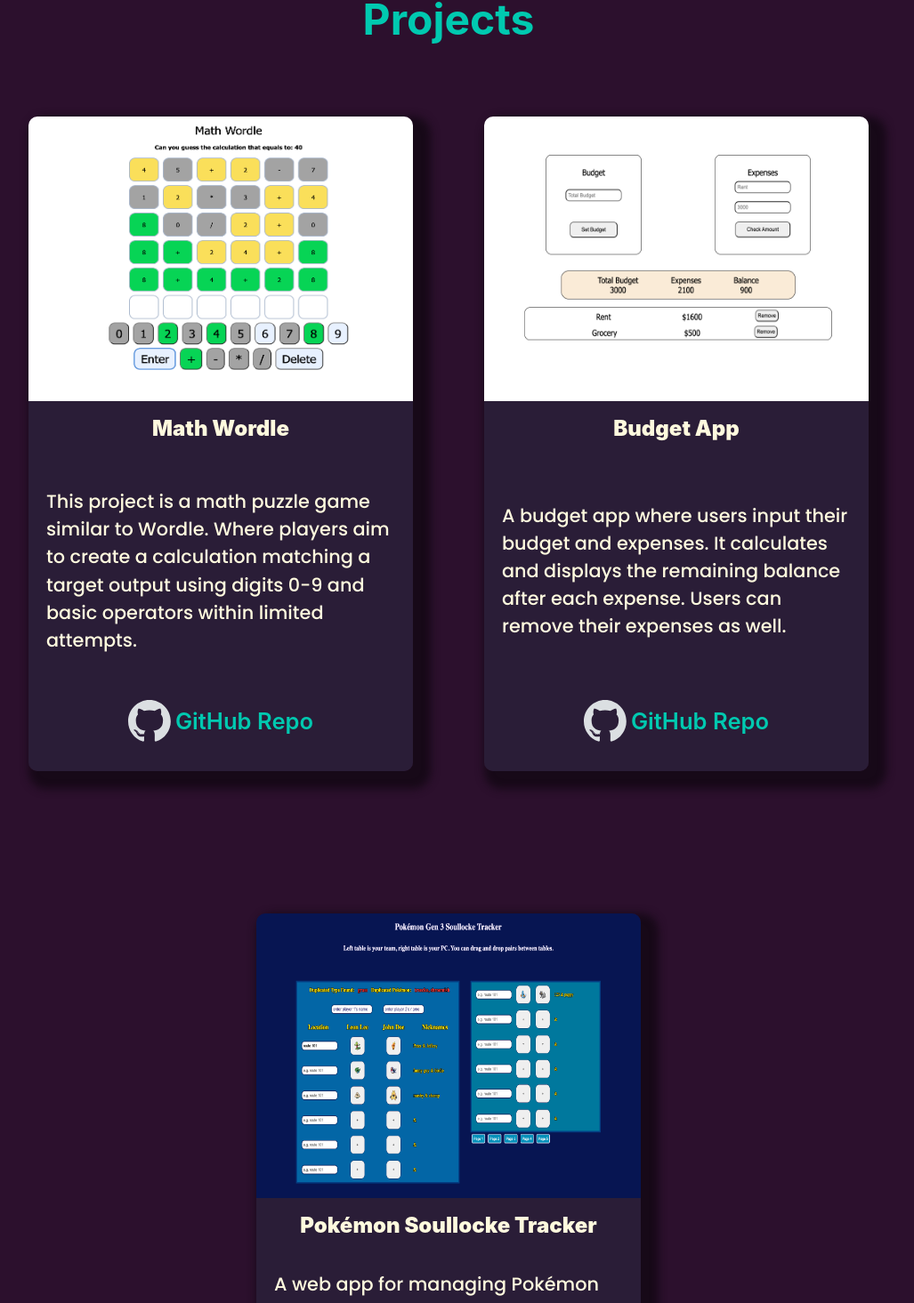
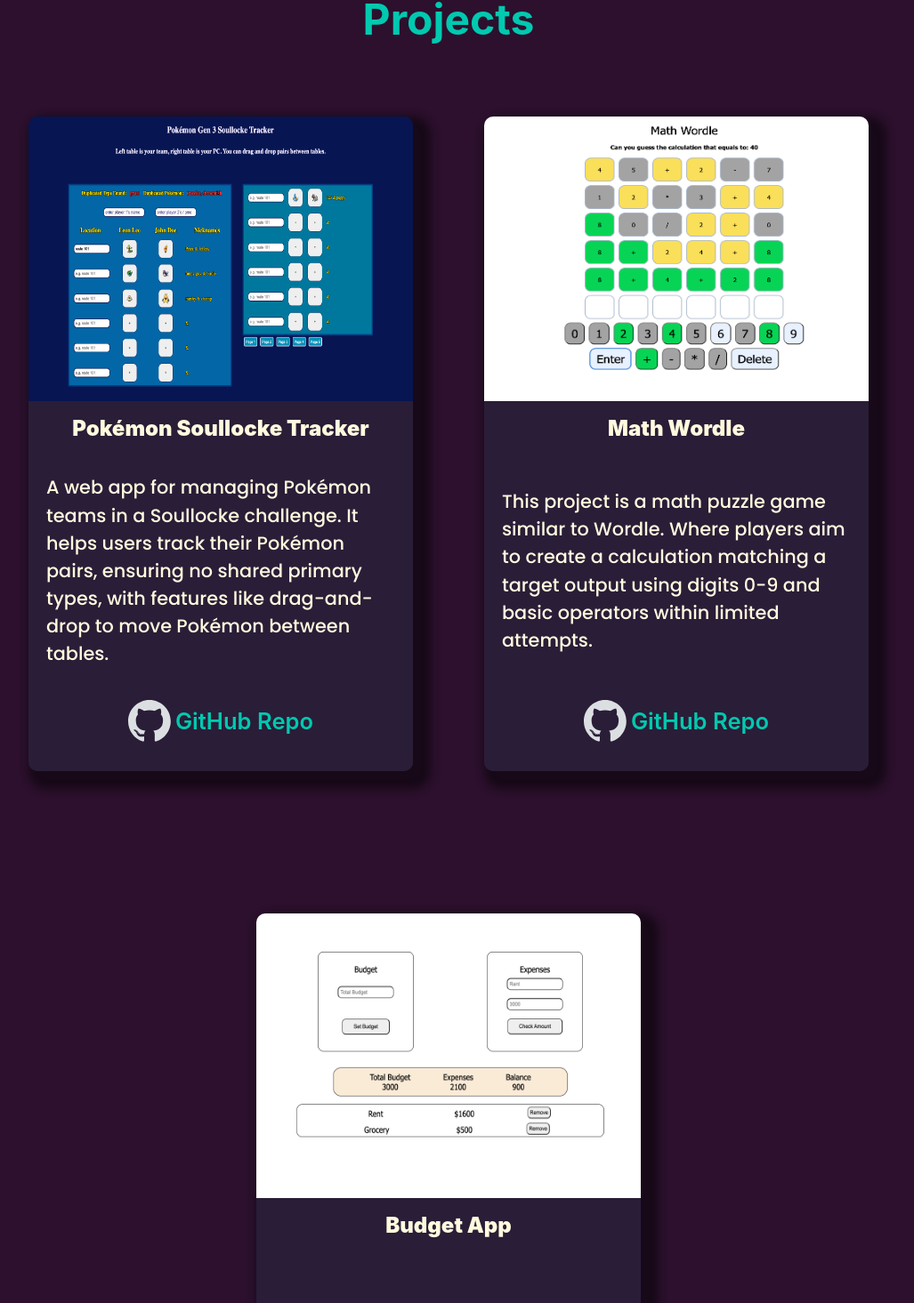
Before and after one commit to TackWooLee-Leon/Leon-s-Site, a React (Create React App) app: page / in a window 1280 px wide. Shown: the part 1080-2545 px from the top of the page at 89% size, without its empty margins (136-1163 px from the left). Built offline with nearby package versions, Linux system fonts and the light colour scheme.

Commit message:
Change project order

```diff
--- a/src/Components/ProjectsList.js
+++ b/src/Components/ProjectsList.js
@@ -1,4 +1,11 @@
 const projectsList = [
+  {
+    name: 'Pokémon Soullocke Tracker',
+    description: 'A web app for managing Pokémon teams in a Soullocke challenge. It helps users track their Pokémon pairs, ensuring no shared primary types, with features like drag-and-drop to move Pokémon between tables.',
+    src: '/images/pokemon-soullocke-tracker.png',
+    alt: "Pokemon Soullocke Tracker",
+    href: 'https://github.com/TackWooLee-Leon/pokemon-soullocke-tracker'
+  },
   {
     name: 'Math Wordle',
     description: 'This project is a math puzzle game similar to Wordle. Where players aim to create a calculation matching a target output using digits 0-9 and basic operators within limited attempts.',
@@ -13,13 +20,7 @@
     alt: "Budget App",
     href: 'https://github.com/TackWooLee-Leon/Budget-App'
   },
-  {
-    name: 'Pokémon Soullocke Tracker',
-    description: 'A web app for managing Pokémon teams in a Soullocke challenge. It helps users track their Pokémon pairs, ensuring no shared primary types, with features like drag-and-drop to move Pokémon between tables.',
-    src: '/images/pokemon-soullocke-tracker.png',
-    alt: "Pokemon Soullocke Tracker",
-    href: 'https://github.com/TackWooLee-Leon/pokemon-soullocke-tracker'
-  },
+
 ];
 
 export default projectsList
```
